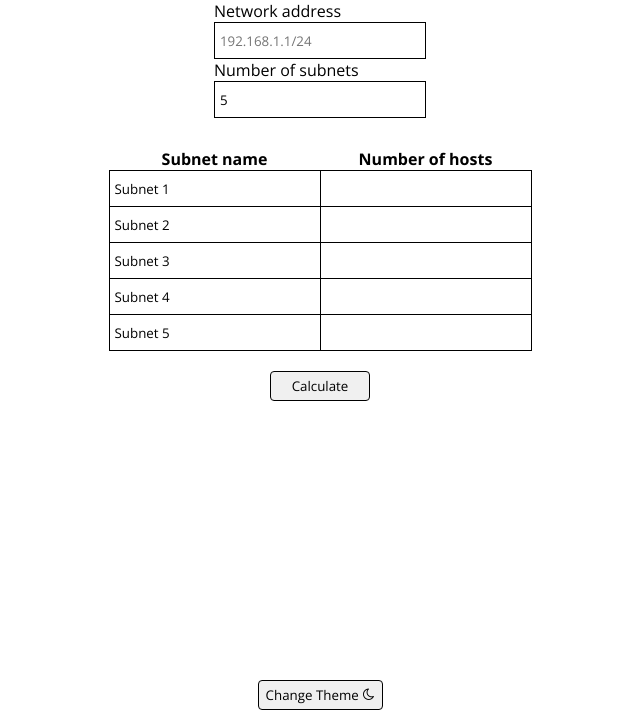
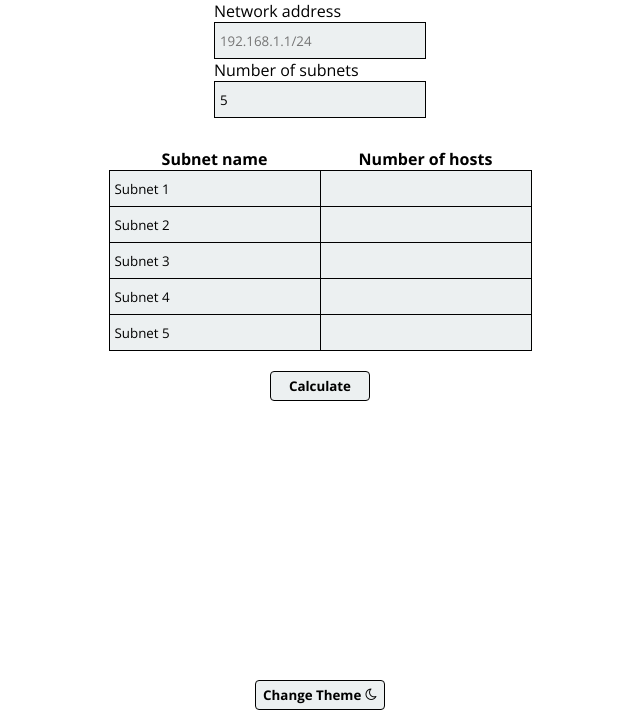
Before and after one commit to bhradec/subnets, a PHP site: page / in a window 1280 px wide. Shown: the part 80-800 px from the top of the page, without its empty margins (320-960 px from the left). Run offline with PHP 8.4, Linux system fonts and the light colour scheme.

Commit message:
izmjene u svjetloj temi

```diff
--- a/css/style.css
+++ b/css/style.css
@@ -56,6 +56,7 @@ input {
     height: 25px;
     width: 200px;
     padding: 5px;
+    background-color: #ecf0f1;
 }
 
 table {
@@ -65,7 +66,8 @@ table {
 button {
     border: 1px solid black;
     border-radius: 4px;
-    background-color: #f0f0f0;
+    background-color: #ecf0f1;
+    font-weight: bold;
 }
 
 button:hover {
@@ -97,7 +99,7 @@ button:hover {
 
 #changeDayNightColor {
     display: flex;
-    width: 125px;
+    width: 130px;
     padding: 0px 5px;
     height: 30px;
     justify-content: space-around;
```
